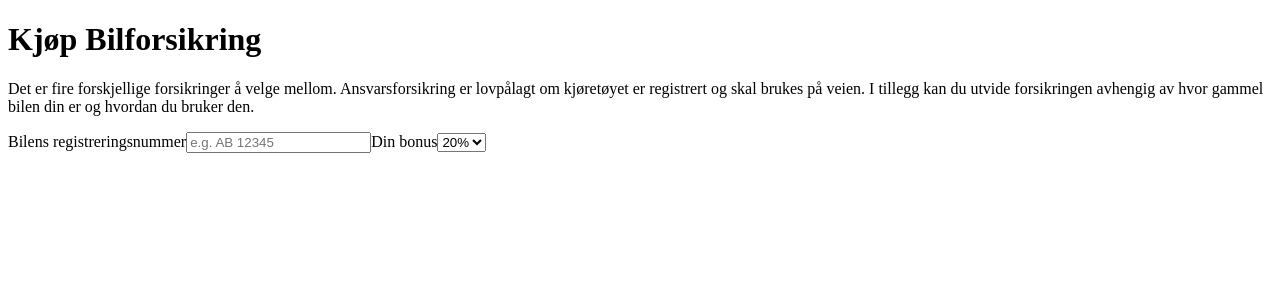
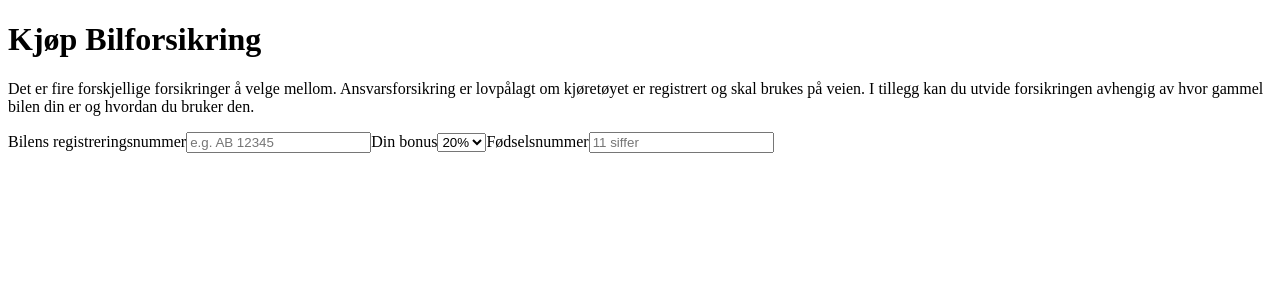
Before and after one commit to vegardok/case-forsikring-2020, a Next.js app: page / in a window 1280 px wide. Shown: the top 300 px of the page. Built offline with nearby package versions, Linux system fonts and the light colour scheme.

Commit message:
Add personal number input component

```diff
--- /dev/null
+++ b/components/PersonalNumberInput.js
@@ -0,0 +1,11 @@
+import React from 'react';
+
+// TODO: client side validation
+const PersonalNumberInput = () => (
+  <label>
+    Fødselsnummer
+    <input placeholder="11 siffer" />
+  </label>
+);
+
+export default PersonalNumberInput;
--- a/pages/index.js
+++ b/pages/index.js
@@ -2,6 +2,7 @@ import React from 'react';
 import Header from '../components/Header.js';
 import RegNrInput from '../components/RegNrInput.js';
 import BonusSelector from '../components/BonusSelector.js';
+import PersonalNumberInput from '../components/PersonalNumberInput.js';
 
 const Index = () => (
   <>
@@ -9,6 +10,7 @@ const Index = () => (
     <form>
       <RegNrInput />
       <BonusSelector />
+      <PersonalNumberInput />
     </form>
   </>
 );
```
Also changed, not shown: 1 other file (tests, documents, lock files or other folders).
